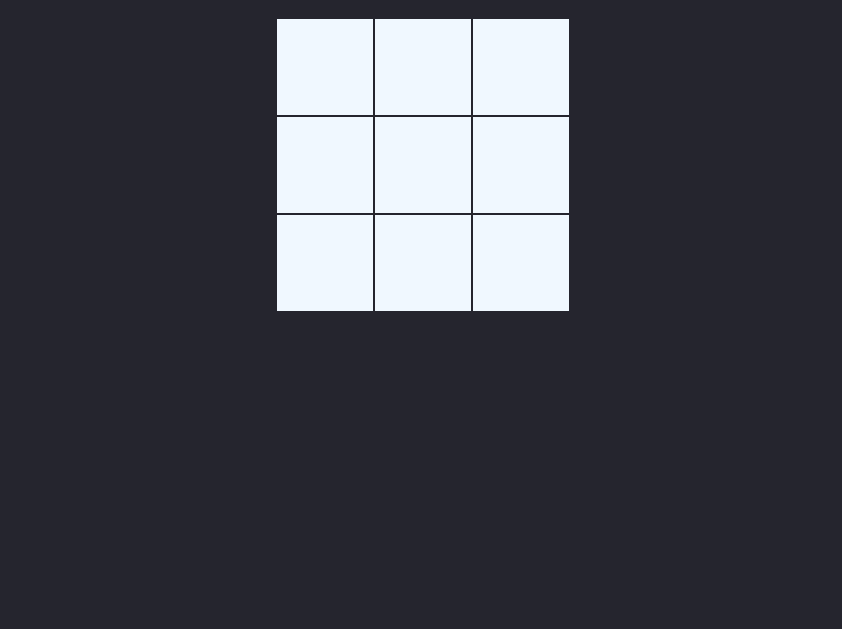
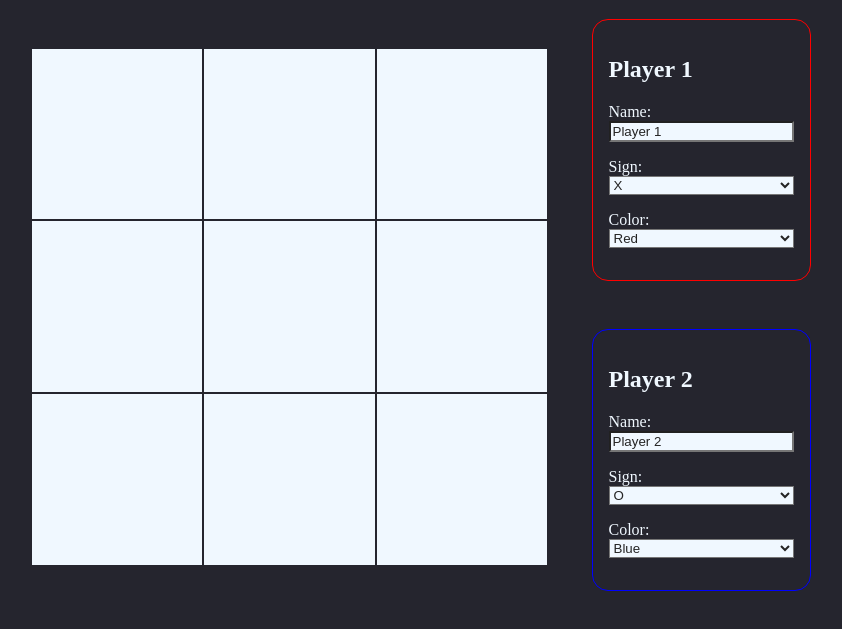
Before and after one commit to 02rasjac/tic-tac-toe, a website: page index.html in a window 1280 px wide. Shown: the part 61-690 px from the top of the page, without its empty margins (219-1061 px from the left). Drawn offline with Linux system fonts and the light colour scheme.

Commit message:
Add HTML & CSS for player-creation

```diff
--- a/index.html
+++ b/index.html
@@ -9,6 +9,7 @@
   </head>
   <body>
     <h1>Play Tic-Tac-Toe!</h1>
+    <div class="container">
       <div id="gameboard">
         <div class="square"></div>
         <div class="square"></div>
@@ -20,6 +21,55 @@
         <div class="square"></div>
         <div class="square"></div>
       </div>
+      <div class="creator">
+        <div id="p1" class="player-creation">
+          <h2>Player 1</h2>
+          <label for="p1-name">Name:</label>
+          <input type="text" name="p1-name" id="p1-name" value="Player 1" />
+          <label for="p1-sign">Sign:</label>
+          <select name="p1-sign" id="p1-sign">
+            <option value="x">X</option>
+            <option value="o">O</option>
+            <option value="!">!</option>
+            <option value="?">?</option>
+            <option value="&">&</option>
+            <option value="$">$</option>
+          </select>
+          <label for="p1-color">Color:</label>
+          <select name="p1-color" id="p1-color">
+            <option value="red">Red</option>
+            <option value="blue">Blue</option>
+            <option value="green">Green</option>
+            <option value="yellow">Yellow</option>
+            <option value="black">Black</option>
+            <option value="purple">Purple</option>
+          </select>
+        </div>
+        <div id="p2" class="player-creation">
+          <h2>Player 2</h2>
+          <label for="p2-name">Name:</label>
+          <input type="text" name="p2-name" id="p2-name" value="Player 2" />
+          <label for="p2-sign">Sign:</label>
+          <select name="p2-sign" id="p2-sign">
+            <option value="x">X</option>
+            <option value="o" selected>O</option>
+            <option value="!">!</option>
+            <option value="?">?</option>
+            <option value="&">&</option>
+            <option value="$">$</option>
+          </select>
+          <label for="p2-color">Color:</label>
+          <select name="p2-color" id="p2-color">
+            <option value="red">Red</option>
+            <option value="blue" selected>Blue</option>
+            <option value="green">Green</option>
+            <option value="yellow">Yellow</option>
+            <option value="black">Black</option>
+            <option value="purple">Purple</option>
+          </select>
+        </div>
+      </div>
+    </div>
     <script src="game.js"></script>
   </body>
 </html>
--- a/style.css
+++ b/style.css
@@ -13,8 +13,14 @@ body {
   align-items: center;
 }
 
+.container {
+  display: flex;
+  align-items: center;
+  gap: 3rem;
+}
+
 #gameboard {
-  --size: 18rem;
+  --size: 32rem;
   display: grid;
   grid-template-columns: repeat(3, 1fr);
   grid-template-rows: repeat(3, 1fr);
@@ -26,11 +32,41 @@ body {
 .square {
   width: calc(var(--size) / 3);
   height: calc(var(--size) / 3);
-  background-color: aliceblue;
-  color: rgb(36, 36, 36);
   font-size: calc(var(--size) * 0.5 - 1rem);
 
   display: flex;
   justify-content: center;
   align-items: center;
 }
+
+.square,
+input,
+select,
+option {
+  background-color: aliceblue;
+  color: rgb(36, 36, 36);
+}
+
+.player-creation {
+  display: flex;
+  flex-direction: column;
+  padding: 1rem;
+  border-radius: 1rem;
+}
+
+.player-creation:first-child {
+  margin-bottom: 3rem;
+}
+
+.player-creation input,
+.player-creation select {
+  margin-bottom: 1rem;
+}
+
+#p1 {
+  border: 1px solid red;
+}
+
+#p2 {
+  border: 1px solid blue;
+}
```
Lines whose indentation alone changed are shown as unchanged.
